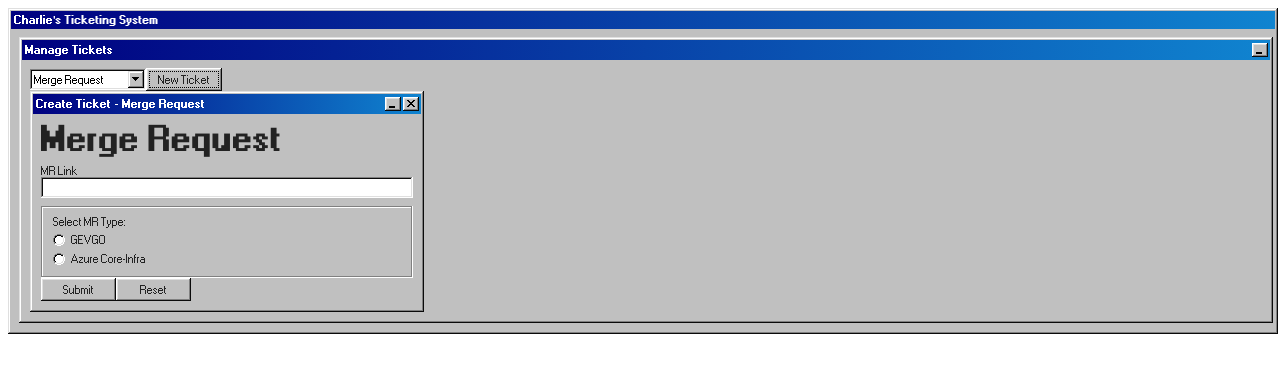
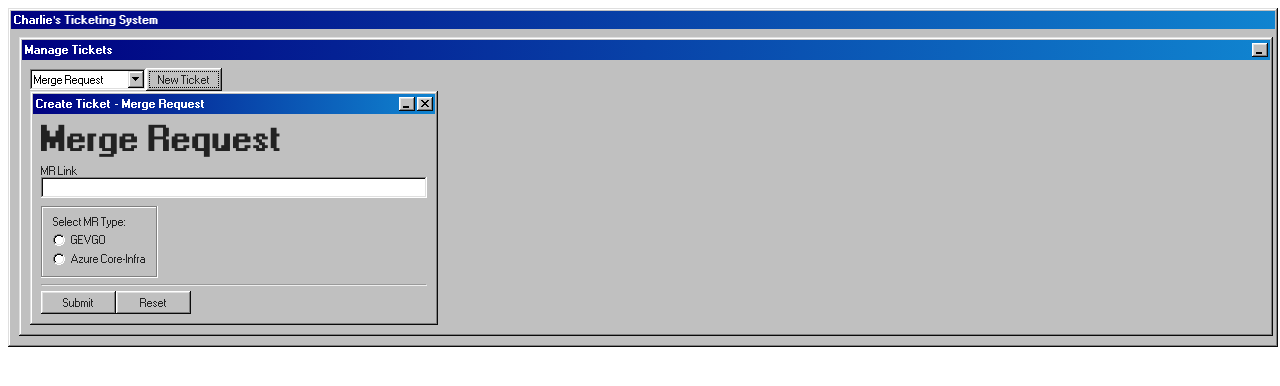
Before and after one commit to CharlieMort/CharliesTicketingSystem, a React (Vite) app in the folder frontend/: page / in a window 1280 px wide. Both pictures are taken after a click on the button "New Ticket". Shown: the top 386 px of the page. Built offline with nearby package versions, Linux system fonts and the light colour scheme.

Commit message:
frontend no back

```diff
--- a/frontend/src/App.css
+++ b/frontend/src/App.css
@@ -8,6 +8,10 @@ h3 {
 
 .wfull {
     width: 100%;
+}
+
+.w3 {
+    width: 32%;
 }
 
 .flex {
@@ -50,6 +54,10 @@ h3 {
     gap: 1rem;
 }
 
+.g1s {
+    gap: 0 1%
+}
+
 .mb {
     margin-bottom: 1rem;
 }
@@ -73,3 +81,17 @@ button.active {
 .relative {
     position: relative;
 }
+
+.grid {
+    display: grid;
+    grid-template-columns: 1fr 1fr 1fr;
+}
+
+.error_msg {
+    display: none;
+}
+
+.error_msg:has(+ input:user-invalid) {
+    display: block;
+    color: red;
+}
--- /dev/null
+++ b/frontend/src/comps/Checkbox.tsx
@@ -0,0 +1,21 @@
+import { useState } from "react";
+import type { ITicketOpt } from "./CreateTicket";
+
+interface IProps {
+    opt: ITicketOpt
+}
+
+function CheckBox({opt}: IProps) {
+    const [id, _] = useState(self.crypto.randomUUID())
+
+    return <div>
+        <input type="checkbox" id={id} name={opt.title} defaultChecked={opt.value ?
+            opt.value=="on"
+            ?true
+            :false
+            :false}/>
+        <label htmlFor={id}>{opt.title}</label>
+    </div>
+}
+
+export default CheckBox;
--- a/frontend/src/comps/CreateTicket.tsx
+++ b/frontend/src/comps/CreateTicket.tsx
@@ -3,11 +3,20 @@ import Window from "./Window";
 import Options from "./Options";
 import type { ITicketTemplate } from "../main_pages/ManageTickets";
 
+interface IValidation {
+    maxLength?: number
+    minLength?: number
+    pattern?: string
+    optional?: boolean
+    error_msg: string
+}
 export interface ITicketOpt {
     type: string
     title: string
     options?: string[]
+    validation?: IValidation
     value?: string
+    default?: string
 }
 
 interface IProps {
@@ -19,17 +28,20 @@ interface IProps {
 function CreateTicket({template, closeHandler, addTicket}: IProps) {
     function onSubmit(formData: FormData) {
         let form = Object.fromEntries(formData.entries())
-        let newTicketStruct = {...template}
+        console.log(form)
+        let newTicketStruct = JSON.parse(JSON.stringify(template))
         for (let opt of newTicketStruct.opts) {
             if (Object.hasOwn(form, opt.title)) {
                 opt.value = form[opt.title].toString()
+            } else {
+                opt.value = opt.default
             }
         }
         console.log(newTicketStruct)
         addTicket(newTicketStruct)
     }
 
-    return <Window title_bar_text={`Create Ticket - ${template.title}`} width="31.5%" maximize close close_careful={{header:"Close Ticket?", msg: "Are you sure ?"}} close_override={closeHandler}>
+    return <Window title_bar_text={`Create Ticket - ${template.title}`} width="100%" maximize close close_careful={{header:"Close Ticket?", msg: "Are you sure ?"}} close_override={closeHandler}>
         <h3>{template.title}</h3>
         {
             template.description
@@ -38,6 +50,7 @@ function CreateTicket({template, closeHandler, addTicket}: IProps) {
         }
         <form action={onSubmit}>
             <Options opts={template.opts} />
+            <hr></hr>
             <input type="submit" />
             <input type="reset" />
         </form>
--- a/frontend/src/comps/MultiSelect.tsx
+++ b/frontend/src/comps/MultiSelect.tsx
@@ -21,13 +21,16 @@ function MultiSelect({opt}: IProps) {
     //         }
     //     </div>
     // </div>
+    if (!opt.options) return <></>
+
     return <fieldset>
         <div className="field-row">{`Select ${opt.title}:`}</div>
         {
-            opt.options?.map((x: string) => {
+            opt.options.map((x: string) => {
+                let uuid = self.crypto.randomUUID()
                 return <div className="field-row">
-                    <input id={x} type="radio" name={opt.title} value={x} defaultChecked={opt.value==x} />
-                    <label htmlFor={x}>{x}</label>
+                    <input id={uuid} type="radio" name={opt.title} value={x} defaultChecked={opt.value==x} required/>
+                    <label htmlFor={uuid}>{x}</label>
                 </div>
             })
         }
--- a/frontend/src/comps/Options.tsx
+++ b/frontend/src/comps/Options.tsx
@@ -1,6 +1,7 @@
 import MultiSelect from "./MultiSelect"
 import TextInput from "./TextInput"
 import type { ITicketOpt } from "./CreateTicket"
+import CheckBox from "./Checkbox"
 
 interface IProps {
     opts: ITicketOpt[]
@@ -8,14 +9,16 @@ interface IProps {
 }
 
 function Options({opts, classNames}: IProps) {
-    return <div className={`wfull ${classNames}`}>
+    return <div className={`wfull flex fw sb ${classNames}`}>
         {
-            opts.map((opt) => {
+            opts.map((opt, idx) => {
                 switch(opt.type) {
                     case "input":
                         return <TextInput opt={opt} />
                     case "multi_select":
-                        return <MultiSelect opt={opt} />
+                        return <MultiSelect opt={opt} key={idx} />
+                    case "checkbox":
+                        return <CheckBox opt={opt} />
                 }
             })
         }
--- a/frontend/src/comps/TextInput.tsx
+++ b/frontend/src/comps/TextInput.tsx
@@ -1,17 +1,24 @@
 import type { ITicketOpt } from "./CreateTicket"
 
-interface ITicketTextOpt extends ITicketOpt {
-    short?: boolean
-}
-
 interface IProps {
-    opt: ITicketTextOpt
+    opt: ITicketOpt
 }
 
 function TextInput({opt}: IProps) {
-    return <div className={`flex col mb-2 ${opt.short ? "whalf shrunk": ""}`}>
+    console.log(opt.validation?.pattern?.replaceAll("&BS", "\\"))
+    return <div className={`flex col mb-2 ${opt.options?.includes("short") ? "whalf": "wfull"}`}>
         <label htmlFor={opt.title}>{opt.title}</label>
-        <input id={opt.title} type="text" name={opt.title} value={opt.value}></input>
+        <label htmlFor={opt.title} className="error_msg">{opt.validation?.error_msg}</label>
+        <input
+            id={opt.title}
+            type="text"
+            name={opt.title}
+            defaultValue={opt.value}
+            required={opt.validation?.optional?false:true}
+            maxLength={opt.validation?.maxLength}
+            minLength={opt.validation?.minLength}
+            pattern={opt.validation?.pattern?.replaceAll("&BS", "\\")}
+            />
     </div>
 }
 
--- a/frontend/src/comps/Ticket.tsx
+++ b/frontend/src/comps/Ticket.tsx
@@ -22,7 +22,7 @@ interface IProps {
 }
 
 function Ticket({ticket, closeHandler, editHandler}: IProps) {
-    return <Window title_bar_text={`${ticket.title}`} width="31.5%" maximize close close_careful={{header:"Close Ticket?", msg: "Are you sure ?"}} close_override={closeHandler}>
+    return <Window title_bar_text={`${ticket.title}`} width="100%" maximize close close_careful={{header:"Close Ticket?", msg: "Are you sure ?"}} close_override={closeHandler}>
         <h3>{ticket.title}</h3>
         {
             ticket.description
--- a/frontend/src/comps/Window.tsx
+++ b/frontend/src/comps/Window.tsx
@@ -40,7 +40,10 @@ function Window({title_bar_text, width, close, close_careful, close_override, ma
                         maximize ? <button aria-label={!big ? "Maximize" : "Minimize"} onClick={() => setBig(!big)}></button> : <></>
                     }
                     {
-                        close ? <button aria-label="Close" onClick={() => setRm(true)}></button> : <></>
+                        close ? <button aria-label="Close" onClick={() => {
+                            setBig(true)
+                            setRm(true)
+                        }}></button> : <></>
                     }
                 </div>
             </div>
--- a/frontend/src/main_pages/ManageTickets.tsx
+++ b/frontend/src/main_pages/ManageTickets.tsx
@@ -69,7 +69,7 @@ function ManageTickets() {
             <option value="merge_request">Merge Request</option>
         </select>
         <button onClick={NewTicket}>New Ticket</button>
-        <div className="flex g1 fw">
+        <div className="grid col-3 g1s">
             {
                 tickets.map((tick) => {
                     if (tick.submitted) {
--- a/frontend/src/tickets/subscription_request.json
+++ b/frontend/src/tickets/subscription_request.json
@@ -19,23 +19,40 @@
         },
         {
             "type": "input",
-            "value": "Team Abbreviation"
+            "title": "Team Abbreviation",
+            "validation": {
+                "maxLength": 5
+            },
+            "options": [
+                "short"
+            ]
         },
         {
             "type": "input",
-            "value": "Billing Code"
+            "title": "Billing Code",
+            "validation": {
+                "maxLength": 5
+            },
+            "options": [
+                "short"
+            ]
         },
         {
             "type": "input",
-            "value": "Primary Contact"
+            "validation": {
+                "pattern": ".+@.+&BS..+",
+                "error_msg": "Contact must be a valid email address"
+            },
+            "title": "Primary Contact Email"
         },
         {
             "type": "input",
-            "value": "Operations Team Contact"
+            "title": "Operations Team Contact"
         },
         {
             "type": "checkbox",
-            "value": "Networking"
+            "title": "Networking",
+            "default": "off"
         }
     ],
     "fuck you": "what"
```
